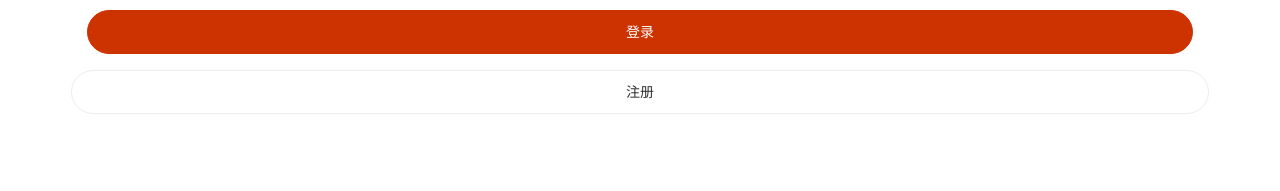
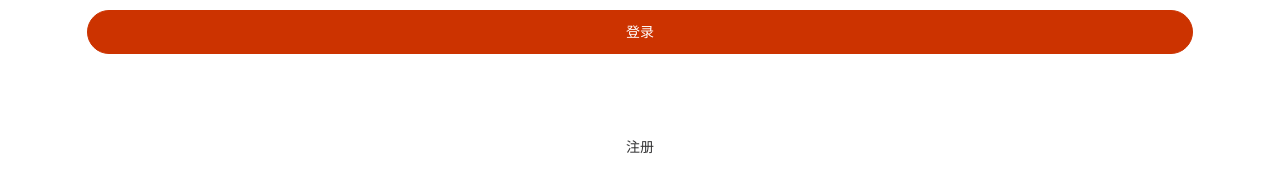
Before and after one commit to 885527051/news, a Vue app: page /login in a window 1280 px wide. Shown: the part 469-660 px from the top of the page. Built offline with nearby package versions, Linux system fonts and the light colour scheme; a small style sheet from the web is missing.

Commit message:
添加scoped样式和axios的基准路径

```diff
--- a/src/main.js
+++ b/src/main.js
@@ -7,7 +7,8 @@ import axios from "axios";
 
 // 绑定到原型
 Vue.prototype.$axios = axios;
-
+// 给axios添加基准路径，添加完了之后请求的url就会拼接这个地址
+axios.defaults.baseURL = "http://localhost:3000"
 
 // import ElementUI from 'element-ui';
 // import 'element-ui/lib/theme-chalk/index.css';
--- a/src/views/Login.vue
+++ b/src/views/Login.vue
@@ -37,10 +37,10 @@
       </div>
     </van-form>
     <router-link to="/register">
-      <van-button round block>
-          注册
-    </van-button>
-    </router-link>
+            <van-button round block class="link-register" >
+                注册
+            </van-button>
+        </router-link>
   </div>
 </template>
 
@@ -63,7 +63,7 @@ export default {
       // 调用axios发起异步请求，类似$.ajax(类似不代表一样)
       this.$axios({
         // 接口地址
-        url:"http://127.0.0.1:3000/login",
+        url:"/login",
         // 声明请求的方法为post请求(一定要注册这个method没有s)
         // 跟vue的methods属性毫无关系
         method:"post",
@@ -80,7 +80,8 @@ export default {
   }
 };
 </script>
-<style lang="less">
+<style lang="less" scoped>
+// scoped属性表示样式只针对当前的组件有效
   .container{
     padding: 20 / 360 * 100vw;
     // background: #f2f2f2;
@@ -120,6 +121,7 @@ export default {
     }
     .link-register{
       margin-top: 20 / 360 * 100vw;
+      border: none;
     }
   }
 </style>
--- a/src/views/Register.vue
+++ b/src/views/Register.vue
@@ -44,10 +44,10 @@
       </div>
     </van-form>
     <router-link to="/login">
-      <van-button round block>
-          登录
-    </van-button>
-    </router-link>
+            <van-button round block class="link-register" >
+                登录
+            </van-button>
+        </router-link>
   </div>
 </template>
 
@@ -71,7 +71,7 @@ export default {
       // 调用axios发起异步请求，类似$.ajax(类似不代表一样)
       this.$axios({
         // 接口地址
-        url:"http://127.0.0.1:3000/register",
+        url:"/register",
         // 声明请求的方法为post请求(一定要注册这个method没有s)
         // 跟vue的methods属性毫无关系
         method:"post",
@@ -88,7 +88,7 @@ export default {
   }
 };
 </script>
-<style lang="less">
+<style lang="less" scoped>
   .container{
     padding: 20 / 360 * 100vw;
     // background: #f2f2f2;
@@ -128,6 +128,8 @@ export default {
     }
     .link-register{
       margin-top: 20 / 360 * 100vw;
+      border: none;
+
     }
   }
 </style>
```
